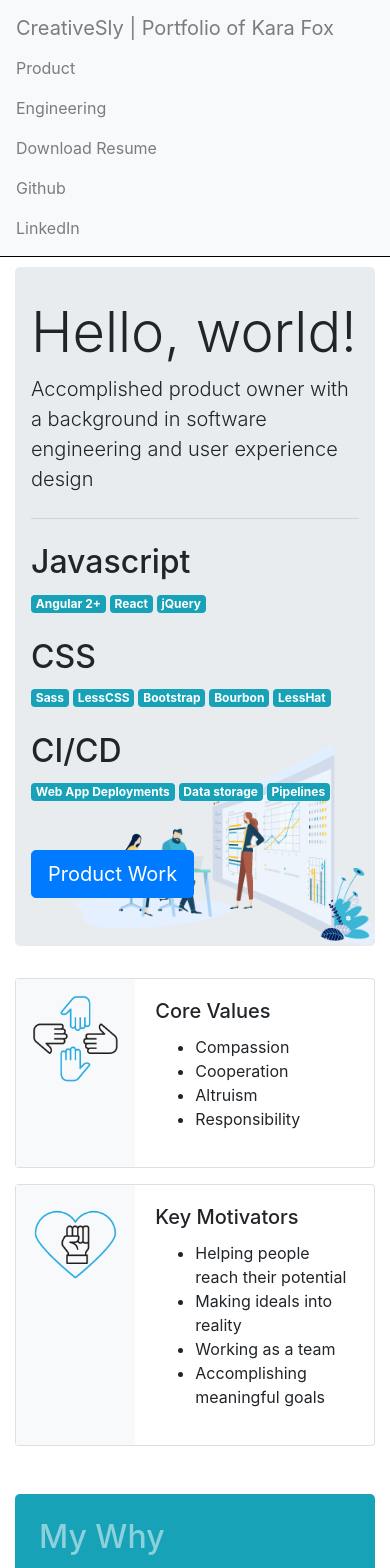
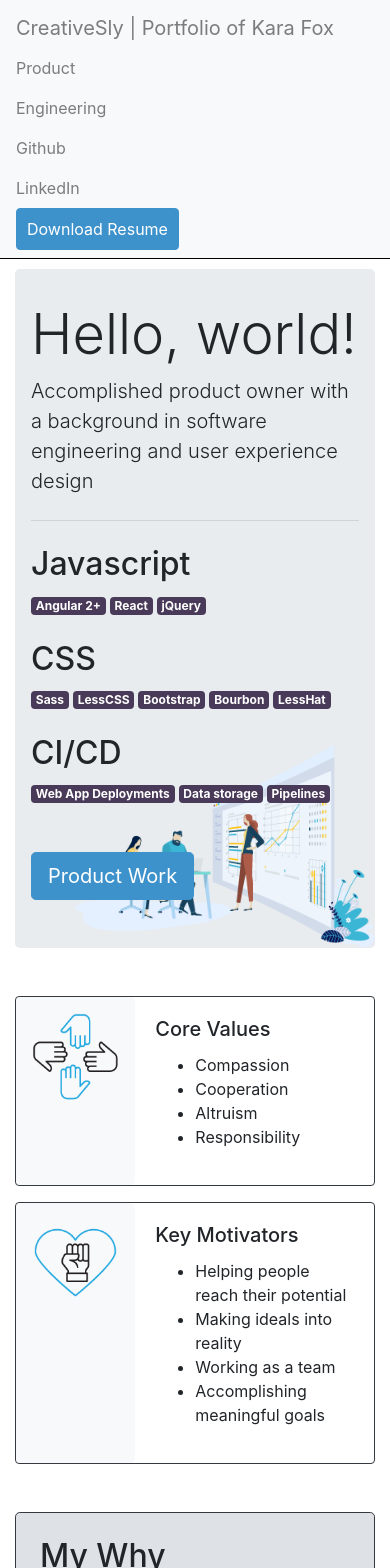
Before and after one commit to KaraFox/portfolio, an Angular app: page / in a window 390 px wide. Shown: the top 1568 px of the page. Built offline with nearby package versions, Linux system fonts and the light colour scheme.

Commit message:
style cleanup- responsive

```diff
--- a/src/app/style/bootstrap/_variables.scss
+++ b/src/app/style/bootstrap/_variables.scss
@@ -66,10 +66,10 @@ $colors: map-merge(
   $colors
 );
 
-$primary:       $blue !default;
-$secondary:     $gray-600 !default;
+$primary:       #3E92CC !default;
+$secondary:     $gray-300 !default;
 $success:       $green !default;
-$info:          $cyan !default;
+$info:          #483A58 !default;
 $warning:       $yellow !default;
 $danger:        $red !default;
 $light:         $gray-100 !default;
--- a/src/app/views/global/header/header.component.html
+++ b/src/app/views/global/header/header.component.html
@@ -10,9 +10,6 @@
       <li class="nav-item">
         <a class="nav-link" [routerLink]="['/development']">Engineering</a>
       </li>
-      <li class="nav-item">
-        <a class="nav-link" download href="/assets/KaraFox-Resume-Product.pdf">Download Resume</a>
-      </li>
     </ul>
     <ul class="navbar-nav">
       <li class="nav-item">
@@ -21,6 +18,11 @@
       <li class="nav-item">
         <a class="nav-link" href="https://www.linkedin.com/in/karafox/">LinkedIn</a>
       </li>
+      <li class="nav-item">
+        <a class="nav-link btn btn-primary text-white" download href="/assets/KaraFox-Resume-Product.pdf">Download
+          Resume
+        </a>
+      </li>
     </ul>
   </nav>
 </header>
--- a/src/app/views/global/header/header.component.sass
+++ b/src/app/views/global/header/header.component.sass
@@ -1,3 +1,22 @@
+@import "../../../style/bootstrap/bootstrap"
+
 header
   border-bottom: 1px solid black
   margin-bottom: 10px
+
+  @include media-breakpoint-down(md)
+    .navbar-nav:last-child
+      text-align: right
+      flex-direction: column-reverse
+
+      .nav-item a.btn-primary
+        padding-left: 10px
+        padding-right: 10px
+
+  @include media-breakpoint-down(xs)
+    .navbar
+      flex-direction: row
+
+      .navbar-nav:last-child
+        text-align: left
+        flex-direction: column
--- a/src/app/views/home/home.component.html
+++ b/src/app/views/home/home.component.html
@@ -27,9 +27,9 @@
 
 <div class="row mb-3 mt-1">
   <div class="col-md-6 col-12">
-    <div class="card">
+    <div class="card border border-dark mt-3 mt-md-0">
       <div class="row no-gutters">
-        <div class="col-4 p-3 bg-light">
+        <div class="col-4 p-3 bg-light rounded-lg">
           <img src="/assets/icons/values.png" class="card-img" alt="">
         </div>
         <div class="col-8">
@@ -49,9 +49,9 @@
     </div>
   </div>
   <div class="col-md-6 col-12">
-    <div class="card mt-3 mt-md-0">
+    <div class="card border border-dark mt-3 mt-md-0">
       <div class="row no-gutters">
-        <div class="col-4 p-3 bg-light">
+        <div class="col-4 p-3 bg-light rounded-lg">
           <img src="/assets/icons/motivation.png" class="card-img" alt="">
         </div>
         <div class="col-8">
@@ -73,9 +73,9 @@
   </div>
 </div>
 
-<blockquote class="blockquote bg-info rounded-lg p-4 mt-5 mb-5">
-  <h2 class="text-white-50">My Why</h2>
-  <p class="mb-0 text-white">I’m a doer. I love the aspects, perspectives, and challenges of building things, and seeing them come to life. I have an infatuation with building incredible things.</p>
+<blockquote class="blockquote bg-secondary border border-dark rounded-lg p-4 mt-5 mb-5">
+  <h2 class="text-50">My Why</h2>
+  <p class="mb-0">I’m a doer. I love the aspects, perspectives, and challenges of building things, and seeing them come to life. I have an infatuation with building incredible things.</p>
 </blockquote>
 
 
--- a/src/app/views/home/home.component.sass
+++ b/src/app/views/home/home.component.sass
@@ -1,4 +1,8 @@
 @import "../../style/bootstrap/bootstrap"
+
+img
+  @include media-breakpoint-down(md)
+    width: 160px
 
 .jumbotron
   background-image: url('/assets/collaboration-ideation.png')
--- a/src/app/views/product/product.component.html
+++ b/src/app/views/product/product.component.html
@@ -1,13 +1,14 @@
 <h1>Product</h1>
 
-<ngb-tabset>
+<ngb-tabset type="pills" justify="center">
   <ngb-tab title="Tools">
     <ng-template ngbTabContent>
       <h2>Tools</h2>
+      <p>The tools we use in product shifts with each new challenge.</p>
+      <hr />
       <!-- <h3>Leading Change</h3>
       https://docs.google.com/document/d/1U2IJxNMhZ0ko4Rll2D059TiBr3V--QozqegNgMacZWY/edit -->
       <!-- <img src="draw.io/?state=%7B"ids":%5B"0BxdiVg6_L3imSTJNVmFjZkJDX1E"%5D,"action":"open","userId":"{userId}"%7D#G0BxdiVg6_L3imSTJNVmFjZkJDX1E" alt="Product Lifecycle Flowchart"> -->
-      <p>The tools we use in product shifts with each new challenge.</p>
       <h3>
         Discovery
         <small class="text-muted">Finding the Why</small>
@@ -52,7 +53,82 @@
   </ngb-tab>
   <ngb-tab title="Case Studies">
     <ng-template ngbTabContent>
+      <h2>Case Studies</h2>
+      <p>Investigate, research, and learn. Then use what you’ve learned; apply it in new ways.</p>
 
+      <hr />
+      <h3>Route End Feedback Loop</h3>
+      <p>Improvements to where and when we ask users for feedback and reviews brought our store rating up, and
+        consequently
+        also brought up the app ranking and usage stats.</p>
+
+      <div class="pl-5">
+        <div class="card bg-light mt-3 mb-4">
+          <div class="card-body">
+            <h4 class="card-title">How and When to Ask</h4>
+            <p class="card-text">We had a simple display asking users to review after the 4th successful route
+              completion. Route completions were
+              below 20%, so seeing this at all was very rare. This meant that most users who rated the app were rating
+              because they
+              had a terrible experience. Not only that, but there was no clear way for users to provide feedback to us
+              in a
+              constructive way.</p>
+          </div>
+        </div>
+
+        <div class="card bg-light mt-3 mb-4">
+          <div class="card-body">
+            <h4 class="card-title">Learn &amp; Pivot</h4>
+            <p class="card-text">We first added an option to provide feedback into an existing confirmation alert that
+              is shown when a user exits
+              navigation, allowing them to provide feedback, just exit nav, or cancel the action. The thinking here was
+              to allow
+              users to provide us feedback on a route that wasn’t working for them right at the moment that they are
+              exiting
+              navigation.</p>
+            <p class="card-text">Due to the placement of this option, we saw a 10x spike in emails to our customer
+              service team. Unfortunately, most
+              were blank- indicating users were just clicking to get out of the navigation session rather than
+              purposefully trying
+              to provide feedback. We quickly removed this option to get users back on the right path there. This was
+              obviously the
+              wrong placement. Time to try again.</p>
+          </div>
+        </div>
+
+        <div class="card bg-light mt-3 mb-4">
+          <div class="card-body">
+            <h4 class="card-title">Final Product</h4>
+            <p class="card-text">A teammate brought up the idea of providing the same review/feedback option that we do
+              when the user
+              successfully arrives. We had since started showing this option for every successful arrival, it makes
+              perfect sense to
+              stay consistent here and provide the same unobtrusive options at the end of navigation, whether the user
+              has
+              successfully arrived or not. We ended with a consistent experience that offers users the option of rating
+              or providing
+              feedback after any route.</p>
+          </div>
+        </div>
+
+        <div class="card bg-light mt-3 mb-4">
+          <div class="card-body">
+            <h4>Measuring Success</h4>
+            <p>Success was measured by the amount of positive reviews as well as the amount of actionable feedback
+              received by our
+              customer experience team. The ratings skyrocketed from 5 1-star reviews and just 3 5-star reviews (a 2.8
+              average for
+              the version) to 10 1-star reviews and 64 5-star reviews (a 4.3 average for the version) in 2 releases.</p>
+            <p>As a bonus, the app’s ranking in the store increased because of the higher rating, causing downloads and
+              UV’s to
+              follow suit and shoot through the roof. Our >4-star rating KPI had been achieved.</p>
+          </div>
+        </div>
+
+        <h4>Continued Iteration</h4>
+        <p>We continued to iterate on this feedback loop, as well other areas of the app!</p>
+
+      </div>
 
 
     </ng-template>
@@ -61,71 +137,7 @@
     <h2>User Experience</h2>
     <ul>
       <li>Storyboards</li>
-      <li>Set up wireframe and design A/B tests</li>
+      <li>Wireframe and design A/B tests</li>
     </ul>
   </ngb-tab> -->
 </ngb-tabset>
-
-
-
-
-
-<h2>Case Studies</h2>
-<p>Investigate, research, and learn. Then use what you’ve learned; apply it in new ways.</p>
-
-<hr />
-<h3>Route End Feedback Loop</h3>
-<p>Improvements to where and when we ask users for feedback and reviews brought our store rating up, and consequently
-  also brought up the app ranking and usage stats.</p>
-
-<div class="pl-5">
-  <div class="card bg-light mt-3 mb-4">
-    <div class="card-body">
-      <h4 class="card-title">How and When to Ask</h4>
-      <p class="card-text">We had a simple display asking users to review after the 4th successful route completion. Route completions were
-        below 20%, so seeing this at all was very rare. This meant that most users who rated the app were rating because they
-        had a terrible experience. Not only that, but there was no clear way for users to provide feedback to us in a
-        constructive way.</p>
-    </div>
-  </div>
-
-  <div class="card bg-light mt-3 mb-4">
-      <div class="card-body">
-        <h4 class="card-title">Learn &amp; Pivot</h4>
-        <p class="card-text">We first added an option to provide feedback into an existing confirmation alert that is shown when a user exits
-          navigation, allowing them to provide feedback, just exit nav, or cancel the action. The thinking here was to allow
-          users to provide us feedback on a route that wasn’t working for them right at the moment that they are exiting
-          navigation.</p>
-        <p class="card-text">Due to the placement of this option, we saw a 10x spike in emails to our customer service team. Unfortunately, most
-          were blank- indicating users were just clicking to get out of the navigation session rather than purposefully trying
-          to provide feedback. We quickly removed this option to get users back on the right path there. This was obviously the
-          wrong placement. Time to try again.</p>
-    </div>
-  </div>
-
-  <div class="card bg-light mt-3 mb-4">
-    <div class="card-body">
-      <h4 class="card-title">Final Product</h4>
-      <p class="card-text">A teammate brought up the idea of providing the same review/feedback option that we do when the user
-        successfully arrives. We had since started showing this option for every successful arrival, it makes perfect sense to
-        stay consistent here and provide the same unobtrusive options at the end of navigation, whether the user has
-        successfully arrived or not. We ended with a consistent experience that offers users the option of rating or providing
-        feedback after any route.</p>
-    </div>
-  </div>
-
-  <div class="card bg-light mt-3 mb-4">
-    <div class="card-body">
-      <h4>Measuring Success</h4>
-      <p>Success was measured by the amount of positive reviews as well as the amount of actionable feedback received by our
-        customer experience team. The ratings skyrocketed from 5 1-star reviews and just 3 5-star reviews (a 2.8 average for
-        the version) to 10 1-star reviews and 64 5-star reviews (a 4.3 average for the version) in 2 releases.</p>
-      <p>As a bonus, the app’s ranking in the store increased because of the higher rating, causing downloads and UV’s to
-        follow suit and shoot through the roof. Our >4-star rating KPI had been achieved.</p>
-    </div>
-  </div>
-
-  <h4>Continued Iteration</h4>
-  <p>We continued to iterate on this feedback loop, as well other areas of the app!</p>
-
-</div>
--- a/src/app/views/product/product.component.ts
+++ b/src/app/views/product/product.component.ts
@@ -1,5 +1,4 @@
 import { Component, OnInit } from '@angular/core';
-// import { TabsModule } from 'ngx-bootstrap/tabs';
 
 @Component({
   selector: 'app-product',
```
